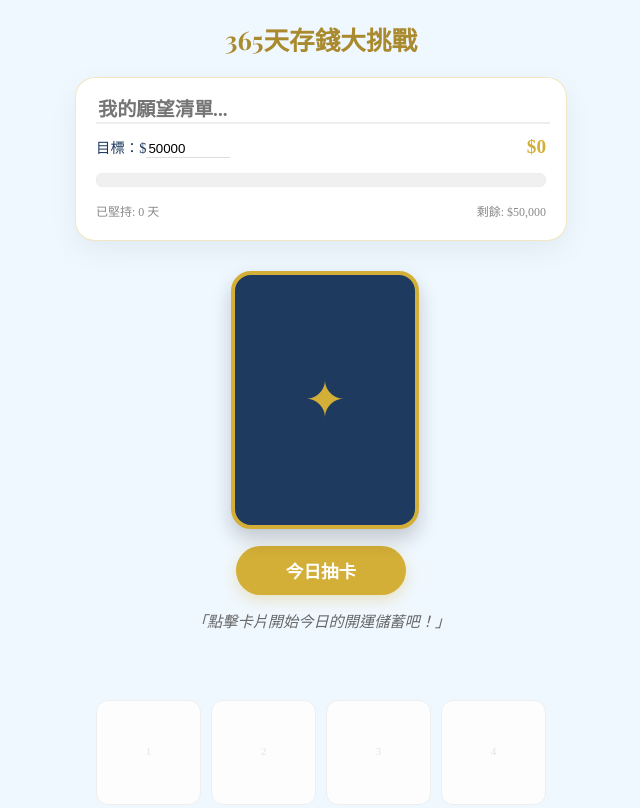
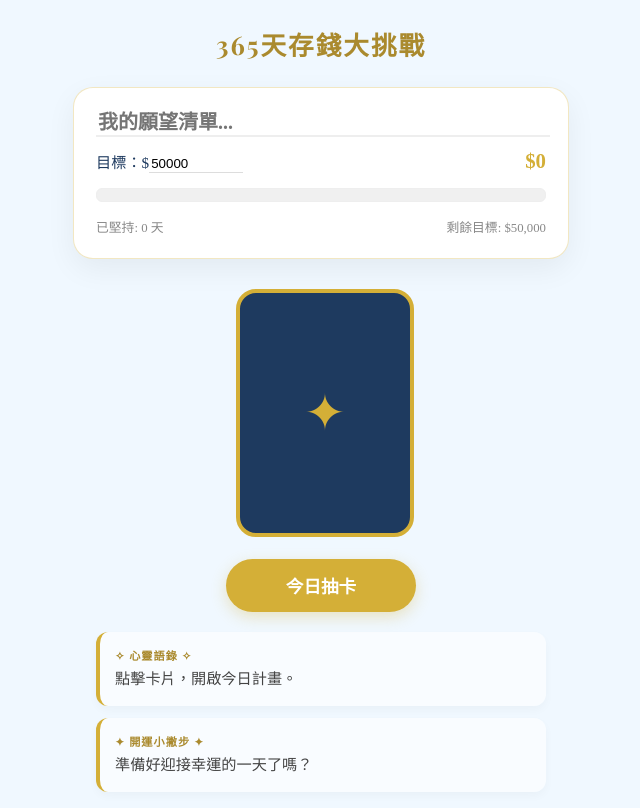
Before and after one commit to kus080600-del/index.html, a plain HTML site: page index.html in a window 1280 px wide. Shown: the top 808 px of the page, without its empty margins (319-959 px from the left). Drawn offline with nearby package versions, Linux system fonts and the light colour scheme.

Commit message:
更新 index.html

```diff
--- a/index.html
+++ b/index.html
@@ -27,22 +27,23 @@
             padding-bottom: 60px;
         }
 
-        /* 標題與願望區 */
-        header { padding: 20px 0; text-align: center; }
-        h1 { font-family: 'Playfair Display', serif; color: var(--dark-gold); margin: 0; font-size: 1.6rem; }
+        header { padding: 25px 0; text-align: center; }
+        h1 { font-family: 'Playfair Display', serif; color: var(--dark-gold); margin: 0; font-size: 1.6rem; letter-spacing: 2px; }
 
+        /* 願望卡片 */
         .wish-card {
             width: 88%; max-width: 450px;
             background: var(--bg-card);
-            padding: 20px; border-radius: 20px;
+            padding: 22px; border-radius: 20px;
             box-shadow: 0 10px 30px rgba(0,0,0,0.06);
             margin-bottom: 20px; border: 1px solid rgba(212,175,55,0.3);
         }
 
         .wish-input {
             width: 100%; border: none; border-bottom: 2px solid #eee;
-            font-size: 1.2rem; margin-bottom: 12px; outline: none;
+            font-size: 1.25rem; margin-bottom: 12px; outline: none;
             font-family: inherit; color: var(--deep-blue); font-weight: bold;
+            background: transparent;
         }
 
         .progress-bar-container {
@@ -53,11 +54,11 @@
         #progress-fill {
             height: 100%; width: 0%;
             background: linear-gradient(90deg, var(--gold), #f9d976);
-            transition: width 1s cubic-bezier(0.175, 0.885, 0.32, 1.275);
+            transition: width 1s ease;
         }
 
-        /* 抽卡互動區 */
-        .card-container { perspective: 1000px; width: 180px; height: 250px; margin: 10px 0; }
+        /* 抽卡視覺 */
+        .card-container { perspective: 1000px; width: 170px; height: 240px; margin: 10px 0; }
         .card {
             width: 100%; height: 100%; position: relative;
             transform-style: preserve-3d; transition: transform 0.6s cubic-bezier(0.4, 0, 0.2, 1);
@@ -69,41 +70,52 @@
             border: 4px solid var(--gold); display: flex;
             flex-direction: column; justify-content: center; align-items: center;
         }
-        .card-front { background: var(--deep-blue); color: var(--gold); font-size: 50px; box-shadow: 0 10px 20px rgba(0,0,0,0.2); }
+        .card-front { background: var(--deep-blue); color: var(--gold); font-size: 50px; }
         .card-back { background: white; transform: rotateY(180deg); }
 
         .draw-btn {
             background: var(--gold); color: white; border: none;
-            padding: 12px 50px; border-radius: 30px; font-size: 1.1rem;
+            padding: 14px 60px; border-radius: 35px; font-size: 1.1rem;
             font-weight: bold; box-shadow: 0 5px 15px rgba(212,175,55,0.3);
-            margin: 15px 0; cursor: pointer;
+            margin: 20px 0; cursor: pointer;
         }
 
-        /* 語錄區 */
-        .quote-box {
-            width: 80%; text-align: center; min-height: 60px;
-            font-style: italic; color: #666; font-size: 0.95rem; margin-bottom: 20px;
-            padding: 0 20px; line-height: 1.6;
+        /* 雙文案區 */
+        .combo-box {
+            width: 85%; max-width: 450px;
+            display: flex; flex-direction: column; gap: 12px;
+            margin-bottom: 30px;
         }
+        .text-tile {
+            background: rgba(255,255,255,0.6);
+            padding: 15px; border-radius: 12px;
+            border-left: 4px solid var(--gold);
+            box-shadow: 0 4px 10px rgba(0,0,0,0.03);
+        }
+        .tile-label {
+            font-size: 0.7rem; color: var(--dark-gold);
+            font-weight: bold; text-transform: uppercase;
+            letter-spacing: 1px; margin-bottom: 5px;
+        }
+        .tile-content { font-size: 0.95rem; line-height: 1.5; color: #444; }
 
-        /* 紀錄格子區 */
+        /* 紀錄格子 */
         .history-grid {
             display: grid; grid-template-columns: repeat(4, 1fr);
-            gap: 10px; width: 90%; max-width: 450px; padding: 10px;
+            gap: 12px; width: 92%; max-width: 450px; padding: 10px;
         }
         .grid-item {
-            aspect-ratio: 1/1; background: #fdfdfd; border-radius: 12px;
+            aspect-ratio: 1/1; background: #fff; border-radius: 12px;
             display: flex; flex-direction: column; justify-content: center; align-items: center;
-            font-size: 0.8rem; color: #ccc; border: 1px solid #eee;
+            font-size: 0.9rem; color: #ccc; border: 1px solid #eee;
         }
         .grid-item.filled {
             background: linear-gradient(135deg, #fffcf0 0%, #fff3cc 100%);
             border-color: var(--gold); color: var(--dark-gold); font-weight: bold;
-            box-shadow: 0 3px 6px rgba(212,175,55,0.15);
         }
-        .grid-item .day-num { font-size: 0.7rem; opacity: 0.5; margin-bottom: 3px; }
+        .grid-item .day-num { font-size: 0.7rem; opacity: 0.5; margin-bottom: 4px; }
 
-        .reset-btn { background: none; border: 1px solid #ccc; color: #999; padding: 6px 20px; border-radius: 20px; font-size: 0.8rem; margin-top: 50px; cursor: pointer; }
+        .reset-btn { background: none; border: 1px solid #ccc; color: #999; padding: 8px 20px; border-radius: 20px; font-size: 0.8rem; margin-top: 60px; cursor: pointer; }
     </style>
 </head>
 <body>
@@ -115,13 +127,13 @@
 <div class="wish-card">
     <input type="text" id="wish-title" class="wish-input" placeholder="我的願望清單..." onchange="saveData()">
     <div style="display: flex; justify-content: space-between; align-items: center;">
-        <span style="font-size: 0.9rem;">目標：$<input type="number" id="wish-target" style="width: 80px; border:none; border-bottom:1px solid #ddd; outline:none;" placeholder="50000" onchange="saveData()"></span>
-        <span id="stat-total" style="font-weight: bold; color: var(--gold); font-size: 1.2rem;">$0</span>
+        <span style="font-size: 0.95rem;">目標：$<input type="number" id="wish-target" style="width: 90px; border:none; border-bottom:1px solid #ddd; outline:none;" placeholder="50000" onchange="saveData()"></span>
+        <span id="stat-total" style="font-weight: bold; color: var(--gold); font-size: 1.3rem;">$0</span>
     </div>
     <div class="progress-bar-container">
         <div id="progress-fill"></div>
     </div>
-    <div style="display: flex; justify-content: space-between; font-size: 0.75rem; color: #888;">
+    <div style="display: flex; justify-content: space-between; font-size: 0.8rem; color: #888;">
         <span id="stat-days">已堅持: 0 天</span>
         <span id="stat-remain">剩餘目標: $0</span>
     </div>
@@ -131,16 +143,23 @@
     <div class="card" id="card">
         <div class="card-face card-front">✦</div>
         <div class="card-face card-back">
-            <span style="font-size: 0.8rem; color: #888;">今日儲蓄</span>
-            <div id="draw-result" style="font-size: 2.5rem; font-weight: bold; color: var(--dark-gold);">$0</div>
+            <span style="font-size: 0.85rem; color: #888;">獲得儲蓄金</span>
+            <div id="draw-result" style="font-size: 2.8rem; font-weight: bold; color: var(--dark-gold);">$0</div>
         </div>
     </div>
 </div>
 
 <button class="draw-btn" onclick="handleDraw()">今日抽卡</button>
 
-<div class="quote-box" id="quote-text">
-    「點擊卡片開始今日的開運儲蓄吧！」
+<div class="combo-box">
+    <div class="text-tile">
+        <div class="tile-label">✧ 心靈語錄 ✧</div>
+        <div class="tile-content" id="wisdom-text">點擊卡片，開啟今日計畫。</div>
+    </div>
+    <div class="text-tile">
+        <div class="tile-label">✦ 開運小撇步 ✦</div>
+        <div class="tile-content" id="tip-text">準備好迎接幸運的一天了嗎？</div>
+    </div>
 </div>
 
 <div class="history-grid" id="history-grid"></div>
@@ -148,21 +167,37 @@
 <button class="reset-btn" onclick="resetAll()">重新設置挑戰</button>
 
 <script>
-    const quotes = [
-        "積少成多，財富是時間的果實。",
-        "今天的自律，是明天的自由。",
-        "開運小撇步：整理錢包，讓財氣流通。",
-        "優雅是一種態度，儲蓄是一種習慣。",
-        "每一次投入，都讓夢想更近一步。",
-        "理財不在於致富，而在於能自由選擇生活。",
-        "開運小撇步：今天適合穿淺藍色，會帶來好心情喔！",
-        "每一分努力，都會在未來溫柔地回饋你。"
-    ];
+    const contentLib = {
+        quotes: [
+            "積少成多，財富是時間開出的花朵。",
+            "今天的自律，是為了明天能擁有更多選擇的自由。",
+            "理財不在於致富，而在於能不為金錢委屈生活。",
+            "每一份投入，都是對理想生活的一張選票。",
+            "慢即是快，持之以恆的儲蓄勝過短暫的投機。",
+            "財富不奔向急躁的人，它喜歡住在耐心的人家裡。",
+            "每一次存下小錢，都在厚實你面對未來的底氣。",
+            "夢想雖然昂貴，但拆解成365天就不再遙不可及。",
+            "不要小看銅板的力量，海洋也是由無數水滴匯成的。",
+            "今天的儲蓄，是給未來的自己一份最體面的禮物。"
+        ],
+        tips: [
+            "整理錢包，讓鈔票同向整齊排列，財氣更順。",
+            "今天適合穿戴金色或黃色元素，能提升財運能量。",
+            "試著在玄關放一盆綠色植物，能為家裡招來生機。",
+            "睡前冥想三分鐘夢想實現的樣子，吸引力法則會幫你。",
+            "保持錢包內乾淨，不放超過一週的收據與發票。",
+            "擦亮常穿的鞋子，好運是從乾淨的腳底開始的。",
+            "今天對身邊的人微笑，良好的正向循環會帶來意外之財。",
+            "晨起開窗五分鐘換氣，讓空間裡的財氣重新流動。",
+            "睡前對今天存下的金額說聲謝謝，感恩能吸引更多財富。",
+            "把常用的錢包放在屋宅的財位，不要隨意丟在地上。"
+        ]
+    };
 
     let state = { wish: "", target: 50000, records: [] };
 
     function init() {
-        const saved = localStorage.getItem('savings_v4');
+        const saved = localStorage.getItem('savings_v6');
         if (saved) state = JSON.parse(saved);
         document.getElementById('wish-title').value = state.wish || "";
         document.getElementById('wish-target').value = state.target || 50000;
@@ -170,7 +205,6 @@
         updateUI();
     }
 
-    // 魔法音效函數
     function playMagicSound() {
         try {
             const ctx = new (window.AudioContext || window.webkitAudioContext)();
@@ -178,12 +212,12 @@
             const gain = ctx.createGain();
             osc.type = 'triangle';
             osc.frequency.setValueAtTime(440, ctx.currentTime);
-            osc.frequency.exponentialRampToValueAtTime(1046, ctx.currentTime + 0.5);
+            osc.frequency.exponentialRampToValueAtTime(1320, ctx.currentTime + 0.4);
             gain.gain.setValueAtTime(0.1, ctx.currentTime);
-            gain.gain.exponentialRampToValueAtTime(0.01, ctx.currentTime + 0.5);
+            gain.gain.exponentialRampToValueAtTime(0.01, ctx.currentTime + 0.4);
             osc.connect(gain); gain.connect(ctx.destination);
-            osc.start(); osc.stop(ctx.currentTime + 0.5);
-        } catch(e) { console.log("Audio logic error"); }
+            osc.start(); osc.stop(ctx.currentTime + 0.4);
+        } catch(e) {}
     }
 
     function renderGrid() {
@@ -201,11 +235,10 @@
 
     function updateUI() {
         const total = state.records.reduce((a, b) => a + b, 0);
-        const target = state.target || 0;
         document.getElementById('stat-total').innerText = '$' + total.toLocaleString();
-        document.getElementById('stat-remain').innerText = '剩餘: $' + Math.max(0, target - total).toLocaleString();
+        document.getElementById('stat-remain').innerText = '剩餘目標: $' + Math.max(0, state.target - total).toLocaleString();
         document.getElementById('stat-days').innerText = `已堅持: ${state.records.length} 天`;
-        const progress = target > 0 ? (total / target) * 100 : 0;
+        const progress = state.target > 0 ? (total / state.target) * 100 : 0;
         document.getElementById('progress-fill').style.width = Math.min(100, progress) + '%';
     }
 
@@ -219,12 +252,18 @@
         playMagicSound();
         const amount = Math.floor(Math.random() * (300 - 50 + 1)) + 50;
         document.getElementById('draw-result').innerText = '$' + amount;
-        document.getElementById('quote-text').innerText = quotes[Math.floor(Math.random() * quotes.length)];
+
+        // 同時隨機選取兩種文案
+        const quote = contentLib.quotes[Math.floor(Math.random() * contentLib.quotes.length)];
+        const tip = contentLib.tips[Math.floor(Math.random() * contentLib.tips.length)];
+
+        document.getElementById('wisdom-text').innerText = quote;
+        document.getElementById('tip-text').innerText = tip;
 
         card.classList.add('is-flipped');
 
         confetti({
-            particleCount: 100, spread: 70, origin: { y: 0.8 },
+            particleCount: 120, spread: 80, origin: { y: 0.7 },
             colors: ['#D4AF37', '#F0F8FF', '#1E3A5F']
         });
 
@@ -242,13 +281,13 @@
     function saveData() {
         state.wish = document.getElementById('wish-title').value;
         state.target = parseInt(document.getElementById('wish-target').value) || 0;
-        localStorage.setItem('savings_v4', JSON.stringify(state));
+        localStorage.setItem('savings_v6', JSON.stringify(state));
         updateUI();
     }
 
     function resetAll() {
-        if (confirm("確定要重置嗎？所有紀錄將會消失！")) {
-            localStorage.removeItem('savings_v4');
+        if (confirm("確定要重置嗎？")) {
+            localStorage.removeItem('savings_v6');
             location.reload();
         }
     }
```
